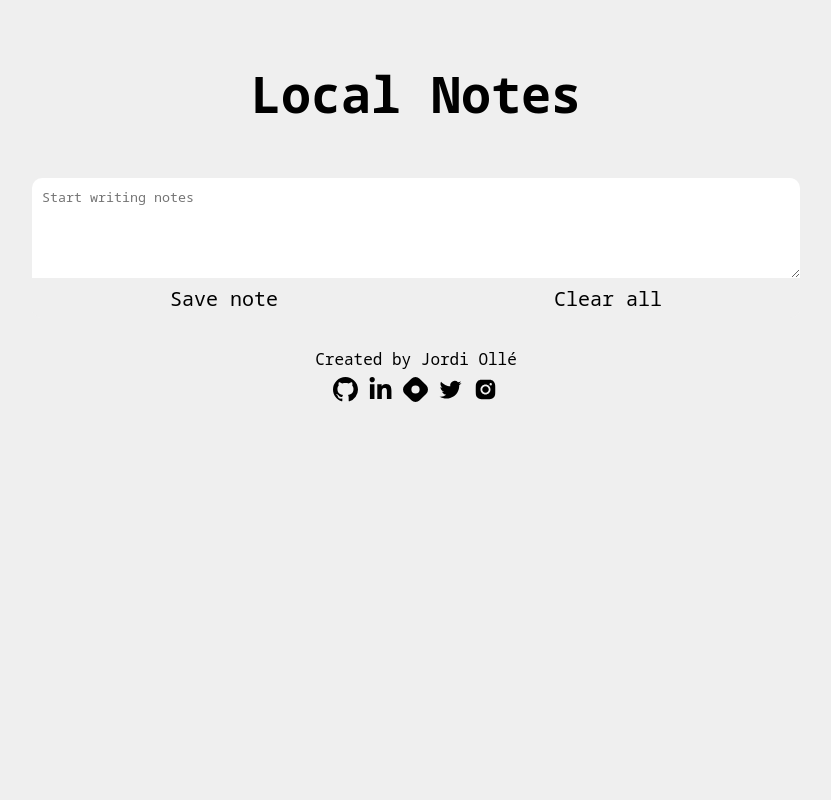
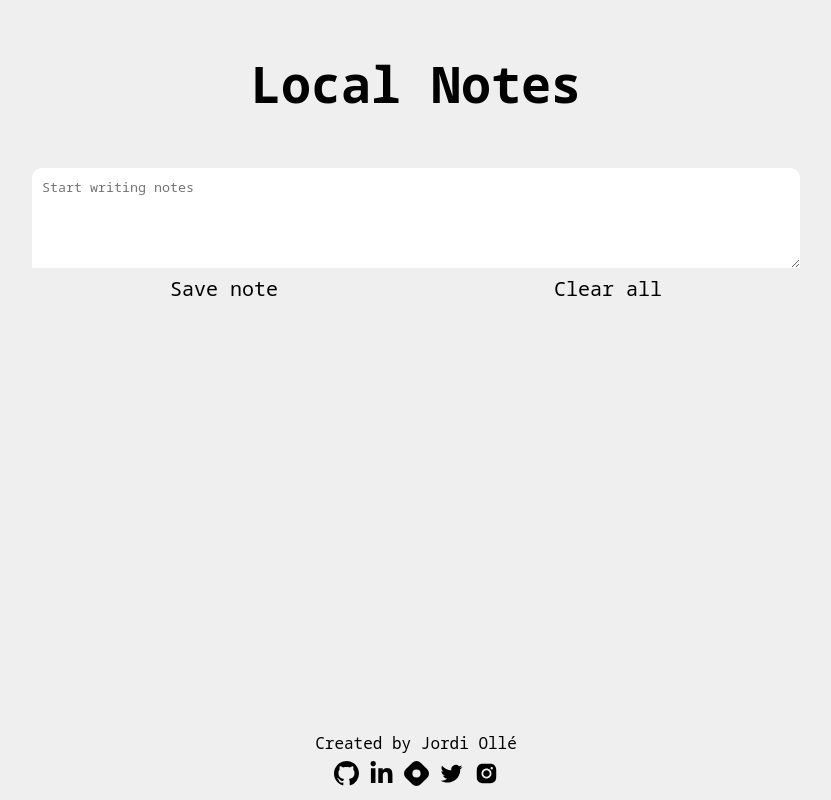
Before and after one commit to jolle11/local-notes, a React (Vite) app: page / in a window 1280 px wide. Shown: the whole page, without its empty margins (224-1055 px from the left). Built offline with nearby package versions, Linux system fonts and the light colour scheme.

Commit message:
Style fix and dependency update

```diff
--- a/src/App.jsx
+++ b/src/App.jsx
@@ -40,7 +40,10 @@ function App() {
                     text: text,
                 };
                 setNotes([...notes, newNote]);
-				localStorage.setItem("LocalNotes", JSON.stringify([...notes, newNote]));
+                localStorage.setItem(
+                    "LocalNotes",
+                    JSON.stringify([...notes, newNote])
+                );
                 setText("");
             }
         }
@@ -71,6 +74,7 @@ function App() {
     return (
         <Container>
             <div className="notes">
+                <div>
                     <h1 className="notes__title">Local Notes</h1>
                     <form className="notes__form">
                         <textarea
@@ -106,6 +110,7 @@ function App() {
                             ))}
                         </div>
                     )}
+                </div>
                 <Footer />
             </div>
             <ToastContainer />
@@ -117,11 +122,11 @@ export default App;
 
 const Container = styled.div`
     .notes {
+        height: 100vh;
         width: 100%;
-        min-height: 50vh;
         display: flex;
         flex-direction: column;
-        justify-content: center;
+        justify-content: space-between;
         align-items: center;
         &__title {
             margin: 50px auto;
@@ -179,6 +184,7 @@ const Container = styled.div`
             flex-direction: column-reverse;
             flex-wrap: wrap;
             width: 80vw;
+            padding-bottom: 30px;
             @media (min-width: 768px) {
                 width: 70vw;
             }
--- a/src/components/Footer/Footer.jsx
+++ b/src/components/Footer/Footer.jsx
@@ -10,7 +10,10 @@ const Footer = () => {
             <div className="footer">
                 <p className="footer__text">Created by Jordi Ollé</p>
                 <div className="footer__links">
-					<a href="https://github.com/jolle11" className="footer__link">
+                    <a
+                        href="https://github.com/jolle11"
+                        className="footer__link"
+                    >
                         <VscGithubInverted />
                     </a>
                     <a
@@ -46,8 +49,10 @@ const Footer = () => {
 export default Footer;
 
 const Container = styled.div`
+    width: 100%;
     .footer {
-        padding-top: 30px;
+        overflow: hidden;
+        min-height: 70px;
         display: flex;
         flex-direction: column;
         justify-content: center;
--- a/src/index.css
+++ b/src/index.css
@@ -5,7 +5,6 @@ html {
 body {
 	max-width: 100vw;
 	min-height: 100vh;
-	padding: 10px;
 	background: #efefef;
 }
 
```
Also changed, not shown: package.json (+7 -7 lines), 1 other file (tests, documents, lock files or other folders). Lines whose indentation alone changed are shown as unchanged.
